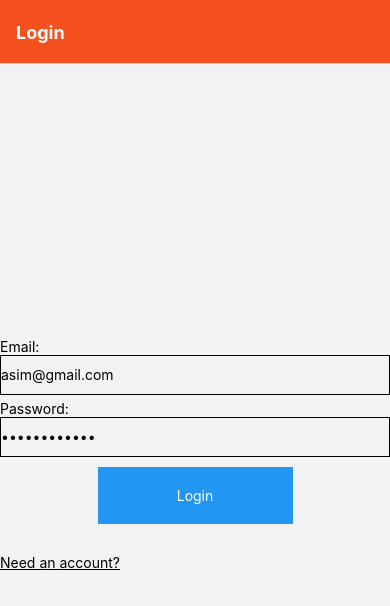
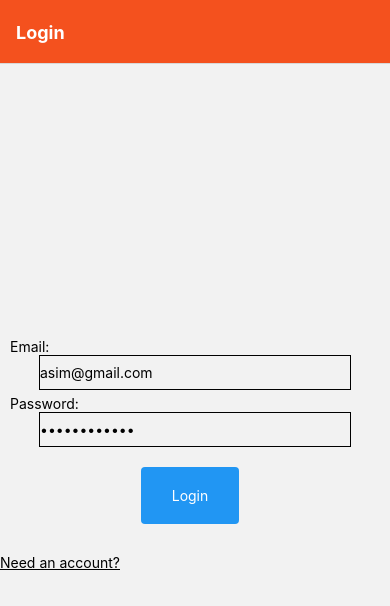
Before and after one commit to UltimateA5M/WhatsThatApp, a React Native app: screen /Tab in a window 390 px wide. Shown: the top 606 px of the page. Built offline with nearby package versions, Linux system fonts and the light colour scheme; no server answers.

Commit message:
Styling for buttons and forms

```diff
--- a/components/ChatsScreen.js
+++ b/components/ChatsScreen.js
@@ -64,6 +64,22 @@ export default class ChatsScreen extends Component{
      })
   }
 
+  timestampConverter(timestamp){
+    let date = new Date(timestamp);
+
+    let year = date.getFullYear();
+    let month = date.getMonth() + 1;
+    let day = date.getDate();
+    let hours = date.getHours();
+    let minutes = date.getMinutes();
+
+    if ( date.getMinutes()<10 ){
+      minutes = '0' + minutes;
+    }
+
+    return day + "/" + month + "/" + year + " " + hours + ":" + minutes
+  }
+
   static navigationOptions = {
     header: null
   }
@@ -84,9 +100,10 @@ export default class ChatsScreen extends Component{
                   {/* <Text> HERE {JSON.stringify(chat)}</Text> */}
 
                   <TouchableOpacity onPress={() => this.props.navigation.navigate('ViewChatScreen', {data: chat})}>
-                    <View>
+                    <View style={{ marginStart: 10 }}>
                       <Text>{chat.item.name}</Text>
                       <Text>{" "}{chat.item.last_message.message}</Text>
+                      <Text> {" " + this.timestampConverter(chat.item.last_message.timestamp)} </Text>
                     </View>
                   </TouchableOpacity>
 
@@ -108,10 +125,13 @@ const styles = StyleSheet.create({
     justifyContent: "center"
   },
   button: {
-    marginBottom: 30,
+    marginTop: 10,
+    marginRight: 10,
     backgroundColor: '#2196F3',
-    width: '50%',
-    alignSelf: "center"
+    width: '25%',
+    length: '10%',
+    borderRadius: 4,
+    alignSelf: 'center'
   },
   buttonText: {
     textAlign: 'center',
--- a/components/ContactsScreen.js
+++ b/components/ContactsScreen.js
@@ -16,6 +16,7 @@ export default class ContactsScreen extends Component{
         isLoading: true,
         searched: false,
         showContacts: true,
+        success: false,
         userData: [],
     }
   }
@@ -23,8 +24,8 @@ export default class ContactsScreen extends Component{
   componentDidMount(){
     this.unsubscribe = this.props.navigation.addListener('focus', () => {
       this.checkLoggedIn();
+      this.getContacts();
     });
-    this.getContacts();
   }
 
   componentWillUnmount(){
@@ -108,8 +109,10 @@ export default class ContactsScreen extends Component{
     .then(async (response) => {
         if(response.status === 200){
             console.log( "user blocked" )
+            this.getContacts()
             return response.json();
         }else if(response.status === 400){
+            this.setState({"error": "You can't block yourself"})
             throw "You can't block yourself"
         }else if(response.status === 401){
             throw "Unauthorized"
@@ -135,6 +138,7 @@ export default class ContactsScreen extends Component{
     .then(async (response) => {
         if(response.status === 200){
             console.log("Contact Removed");
+            this.getContacts()
             return response.json();
         }else if(response.status === 400){
             throw "You can't remove yourself as a contact"
--- a/components/ProfileScreen.js
+++ b/components/ProfileScreen.js
@@ -203,27 +203,27 @@ export default class ProfileScreen extends Component{
 
         {/* <Image source={{ uri: this.state.photo }} style={{ width: 100, height: 100, alignSelf: "center"}} /> */}
 
-        <Text>First Name:</Text>
+        <Text style={{ marginStart: 10 }}>First Name:</Text>
         <TextInput
-          style={{height: 40, borderWidth: 1, width: "100%"}}
+          style={styles.textFields}
           defaultValue={this.state.userData.first_name}
           onChangeText={first_name => this.setState({first_name})}
           />
-          <Text>Last Name:</Text>
+          <Text style={{ marginStart: 10 }}>Last Name:</Text>
           <TextInput
-            style={{height: 40, borderWidth: 1, width: "100%"}}
+            style={styles.textFields}
             defaultValue={this.state.userData.last_name}
             onChangeText={last_name => this.setState({last_name})}
             />
-          <Text>Email:</Text>
+          <Text style={{ marginStart: 10 }}>Email:</Text>
           <TextInput
-            style={{height: 40, borderWidth: 1, width: "100%"}}
+            style={styles.textFields}
             defaultValue={this.state.userData.email}
             onChangeText={email => this.setState({email})}
           />
-          <Text>Password:</Text>
+          <Text style={{ marginStart: 10 }}>Password:</Text>
           <TextInput
-            style={{height: 40, borderWidth: 1, width: "100%"}}
+            style={styles.textFields}
             defaultValue="password..."
             onChangeText={password => this.setState({password})}
             secureTextEntry
@@ -250,10 +250,13 @@ const styles = StyleSheet.create({
     justifyContent: "center"
   },
   button: {
-    marginBottom: 30,
+    marginTop: 10,
+    marginRight: 10,
     backgroundColor: '#2196F3',
-    width: '50%',
-    alignSelf: "center"
+    width: '25%',
+    length: '10%',
+    borderRadius: 4,
+    alignSelf: 'center'
   },
   buttonText: {
     textAlign: 'center',
@@ -261,9 +264,17 @@ const styles = StyleSheet.create({
     color: 'white'
   },
   logoutButton: {
-    marginBottom: 30,
+    marginBottom: 40,
     backgroundColor: '#2196F3',
-    width: '50%',
-    alignSelf: "right"
+    width: '25%',
+    length: '10%',
+    borderRadius: 4,
+    alignSelf: "flex-end"
   },
+  textFields:{
+    height: 35,
+    borderWidth: 1,
+    width: "80%",
+    alignSelf:'center'
+  }
 });
--- a/components/SearchScreen.js
+++ b/components/SearchScreen.js
@@ -135,7 +135,7 @@ export default class SearchScreen extends Component{
       return(
           <View style={styles.container}>
             <TextInput
-              style={{height: 40, borderWidth: 1, width: "100%", alignSelf: "center"}}
+              style={{height: 40, borderWidth: 1, marginTop: 10, width: "80%", alignSelf: "center"}}
               placeholder="Search..."
               onChangeText={searchValue => this.setState({searchValue})}
               defaultValue={this.state.searchValue}
@@ -143,7 +143,7 @@ export default class SearchScreen extends Component{
 
             <View>
               <TouchableOpacity onPress={() => this.search()}>
-                <View style={styles.button}>
+                <View style={styles.searchButton}>
                   <Text style={styles.buttonText}>Search</Text>
                 </View>
               </TouchableOpacity>
@@ -154,7 +154,7 @@ export default class SearchScreen extends Component{
             <FlatList
               data={this.state.userData}
               renderItem={(user) => (
-                <View>
+                <View style={{ marginLeft: 10 }}>
                   <Text>Name: {user.item.given_name} {user.item.family_name}</Text>
                   <Text>Email: {user.item.email}</Text>
                   <TouchableOpacity onPress={() => this.addContact(user.item.user_id)}>
@@ -172,7 +172,7 @@ export default class SearchScreen extends Component{
 
             <View>
             <TouchableOpacity onPress={() => this.decreaseOffsetVal()}>
-              <View style={styles.button}>
+              <View style={styles.searchButton}>
                 <Text style={styles.buttonText}>Back</Text>
               </View>
             </TouchableOpacity>
@@ -184,7 +184,7 @@ export default class SearchScreen extends Component{
 
             <View>
             <TouchableOpacity onPress={() => this.increaseOffsetVal()}>
-              <View style={styles.button}>
+              <View style={styles.searchButton}>
                 <Text style={styles.buttonText}>Next</Text>
               </View>
             </TouchableOpacity>
@@ -201,19 +201,35 @@ export default class SearchScreen extends Component{
 const styles = StyleSheet.create({
   container: {
     flex: 1,
-    width: "80%",
+    width: "100%",
     alignItems: "stretch",
     justifyContent: "center"
   },
+  searchButton: {
+    marginBottom: 40,
+    marginTop: 10,
+    backgroundColor: '#2196F3',
+    width: '25%',
+    length: '10%',
+    borderRadius: 4,
+    alignSelf: "center"
+  },
   button: {
-    marginBottom: 30,
+    marginTop: 10,
+    marginRight: 10,
     backgroundColor: '#2196F3',
-    width: '40%',
-    alignSelf: "center"
+    width: '25%',
+    length: '10%',
+    borderRadius: 4,
+    alignSelf: "flex-end"
   },
   buttonText: {
     textAlign: 'center',
     padding: 20,
     color: 'white'
   },
+  error: {
+    color: "red",
+    fontWeight: '900'
+  }
 });
--- a/components/ViewChatScreen.js
+++ b/components/ViewChatScreen.js
@@ -172,22 +172,22 @@ export default class ViewChatScreen extends Component{
               inverted={true}
           />
 
+          <View>
+            <TouchableOpacity onPress={() => this.sendMessage()}>
+              <View style={styles.button}>
+                <Text style={styles.buttonText}>Send</Text>
+              </View>
+            </TouchableOpacity>
+          </View>
+
           <TextInput
-            style={{height: 40, borderWidth: 1, width: "50%", alignSelf: "flex-start"}}
+            style={{height: 35, borderWidth: 1, marginBottom:20, marginLeft:5, marginRight:5, width: "70%", alignSelf: "flex-start"}}
             placeholder="Enter Message.."
             onChangeText={messageToSend => this.setState({messageToSend})}
             defaultValue={this.state.messageToSend}
           />
 
-          {/* <View>
-            <TouchableOpacity onPress={() => this.sendMessage()}>
-              <View style={styles.button}>
-                <Text style={styles.buttonText}>Send</Text>
-              </View>
-            </TouchableOpacity>
-          </View> */}
-
-          <Button style={styles.button} onPress={() => this.sendMessage()} title="Send" />
+          {/* <Button style={styles.button} onPress={() => this.sendMessage()} title="Send" /> */}
 
         </View>
     );
@@ -202,10 +202,10 @@ const styles = StyleSheet.create({
     justifyContent: "center"
   },
   button: {
-    marginBottom: 20,
     backgroundColor: '#2196F3',
-    width: '25%',
-    alignSelf: "flex-end",
+    width: '20%',
+    borderRadius: 4,
+    alignSelf: 'flex-end',
   },
   buttonText: {
     textAlign: 'center',
--- a/components/login.js
+++ b/components/login.js
@@ -12,7 +12,8 @@ export default class LoginScreen extends Component {
             email: "asim@gmail.com",
             password: "Password123!",
             error: "",
-            submitted: false
+            submitted: false,
+            success: false
         }
 
         this._onPressButton = this._onPressButton.bind(this)
@@ -47,7 +48,12 @@ export default class LoginScreen extends Component {
 
                 this.setState({"submitted": false});
 
-                this.props.navigation.navigate('Tab')
+                this.setState({success: true})
+                setTimeout(()=> {
+                    this.setState({success: false})
+                    this.props.navigation.navigate('Tab')
+                }, 1000);
+
             }catch{
                 throw "Something went wrong"
             }
@@ -79,9 +85,9 @@ export default class LoginScreen extends Component {
 
                 <View>
                     <View style={styles.email}>
-                        <Text>Email:</Text>
+                        <Text style={{ marginStart: 10 }}>Email:</Text>
                         <TextInput
-                            style={{height: 40, borderWidth: 1, width: "100%"}}
+                            style={styles.textFields}
                             placeholder="Enter email"
                             onChangeText={email => this.setState({email})}
                             defaultValue={this.state.email}
@@ -95,9 +101,9 @@ export default class LoginScreen extends Component {
                     </View>
 
                     <View style={styles.password}>
-                        <Text>Password:</Text>
+                        <Text style={{ marginStart: 10 }}>Password:</Text>
                         <TextInput
-                            style={{height: 40, borderWidth: 1, width: "100%"}}
+                            style={styles.textFields}
                             placeholder="Enter password"
                             onChangeText={password => this.setState({password})}
                             defaultValue={this.state.password}
@@ -118,6 +124,12 @@ export default class LoginScreen extends Component {
                             </View>
                         </TouchableOpacity>
                     </View>
+
+                    <>
+                        {this.state.success &&
+                            <Text style={styles.success}>Login Successful</Text>
+                        }
+                    </>
 
                     <>
                         {this.state.error &&
@@ -153,10 +165,14 @@ const styles = StyleSheet.create({
       textDecorationLine: "underline"
     },
     button: {
-      marginBottom: 30,
-      backgroundColor: '#2196F3',
-      width: '50%',
-      alignSelf: "center"
+        marginBottom: 30,
+        marginTop: 10,
+        marginRight: 10,
+        backgroundColor: '#2196F3',
+        width: '25%',
+        length: '10%',
+        borderRadius: 4,
+        alignSelf: 'center'
     },
     buttonText: {
       textAlign: 'center',
@@ -166,5 +182,15 @@ const styles = StyleSheet.create({
     error: {
         color: "red",
         fontWeight: '900'
+    },
+    success: {
+        color: "green",
+        fontWeight: '900'
+    },
+    textFields:{
+        height: 35,
+        borderWidth: 1,
+        width: "80%",
+        alignSelf:'center'
     }
   });
--- a/components/signup.js
+++ b/components/signup.js
@@ -14,6 +14,7 @@ export default class SignupScreen extends Component {
             email: "",
             password: "",
             error: "",
+            success: false,
             submitted: false
         }
 
@@ -47,7 +48,12 @@ export default class SignupScreen extends Component {
             console.log(rJson)
             this.setState({"error": "User added successfully"})
             this.setState({"submitted": false})
-            this.props.navigation.navigate('Login')
+            this.setState({success: true})
+
+            setTimeout(()=> {
+                this.setState({success: false})
+                this.props.navigation.navigate('Login')
+            }, 3000);
         })
         .catch((error) => {
             this.setState({"error": error})
@@ -160,6 +166,12 @@ export default class SignupScreen extends Component {
                     </View>
 
                     <>
+                        {this.state.success &&
+                            <Text style={styles.success}>Sign Up Successful</Text>
+                        }
+                    </>
+
+                    <>
                         {this.state.error &&
                             <Text style={styles.error}>{this.state.error}</Text>
                         }
@@ -204,5 +216,9 @@ const styles = StyleSheet.create({
     error: {
         color: "red",
         fontWeight: '900'
+    },
+    success: {
+        color: "green",
+        fontWeight: '900'
     }
   });
```
